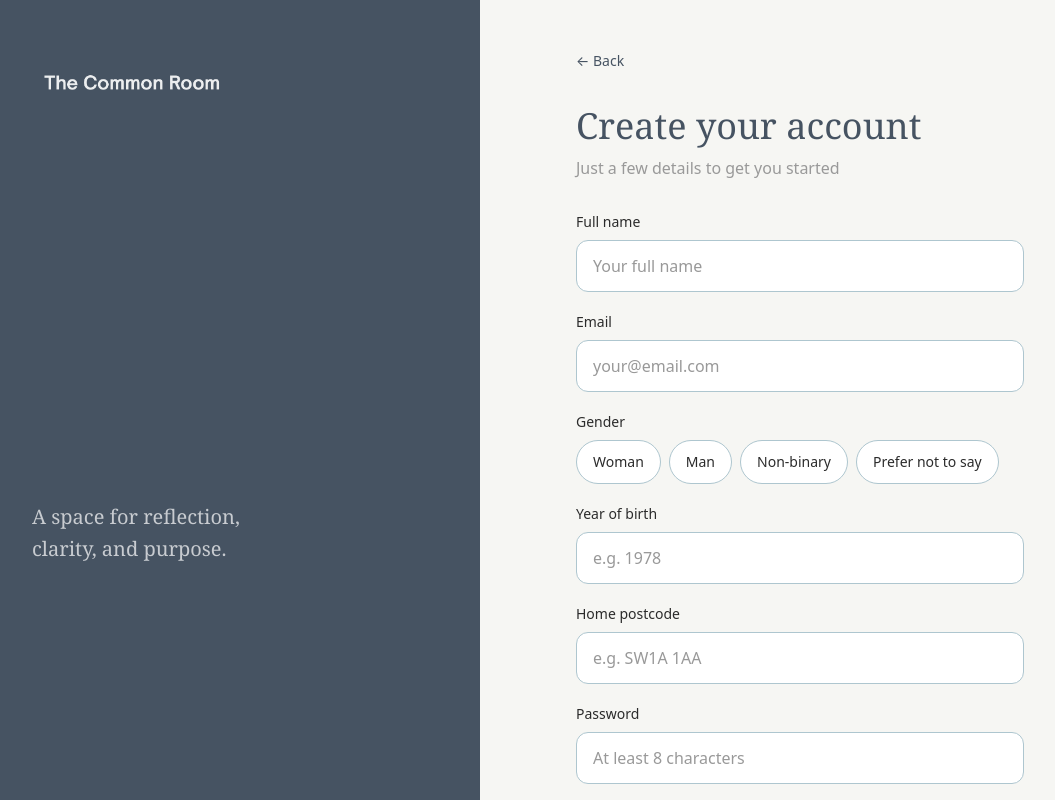
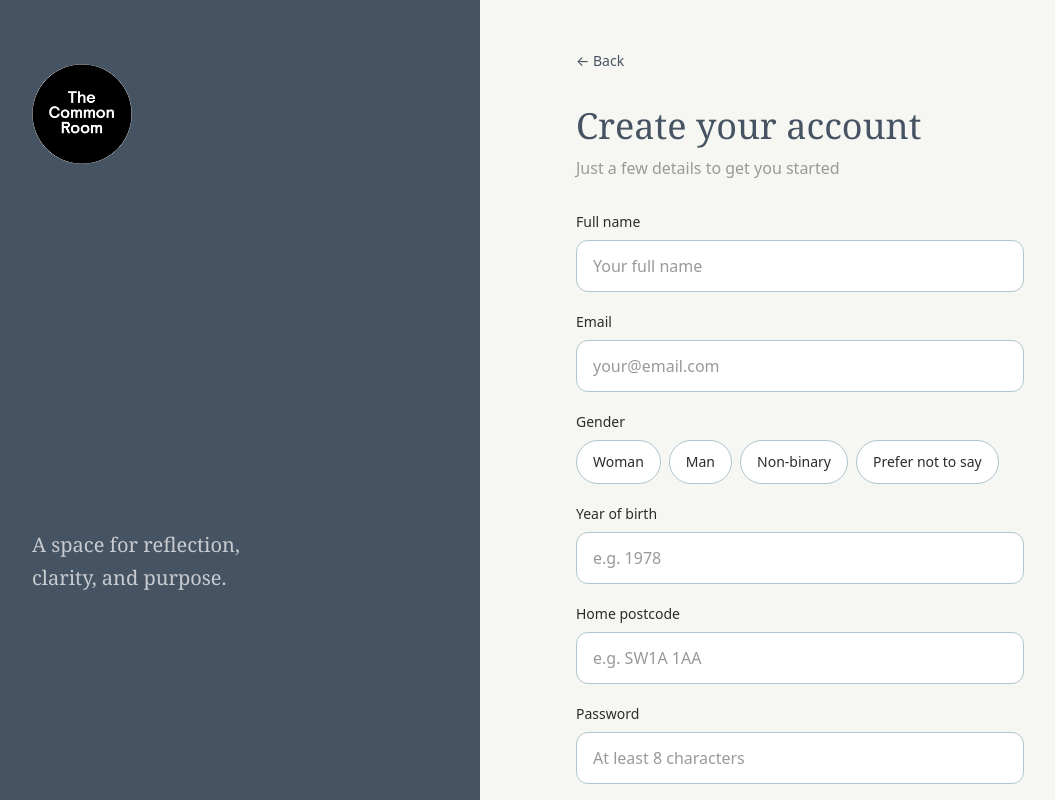
Before and after one commit to jmcollie86/common-room-website, a Next.js app: page /register in a window 1280 px wide. Shown: the top 800 px of the page, without its empty margins (32-1087 px from the left). Built offline with nearby package versions, Linux system fonts and the light colour scheme; no server answers; a web font is replaced by a local one.

Commit message:
fix: replace Image component with img tag for logo rendering and update logo styles

```diff
--- a/app/page.tsx
+++ b/app/page.tsx
@@ -29,8 +29,8 @@ export default function WelcomePage() {
         style={{ backgroundColor: Colors.primary }}
       >
         {/* eslint-disable-next-line @next/next/no-img-element */}
-        <img src="/tcr-logo.png" alt="The Common Room" width={110} height={110}
-          style={{ opacity: 0.9 }}
+        <img src="/tcr-logo.png" alt="The Common Room" width={100} height={100}
+          style={{ borderRadius: '50%' }}
         />
         <div>
           <p className="text-white/80 text-2xl font-georgia leading-relaxed mb-6">
@@ -49,7 +49,9 @@ export default function WelcomePage() {
         {/* Mobile logo */}
         <div className="lg:hidden mb-10">
           {/* eslint-disable-next-line @next/next/no-img-element */}
-          <img src="/tcr-logo.png" alt="The Common Room" width={80} height={80} />
+          <img src="/tcr-logo.png" alt="The Common Room" width={100} height={100}
+            style={{ borderRadius: '50%' }}
+          />
         </div>
 
         <h1 className="font-georgia text-primary text-3xl xl:text-4xl leading-tight mb-8">
--- a/app/register/page.tsx
+++ b/app/register/page.tsx
@@ -2,7 +2,6 @@
 
 import { useState } from 'react';
 import Link from 'next/link';
-import Image from 'next/image';
 import { useRouter } from 'next/navigation';
 import { supabase } from '@/lib/supabase';
 import { Colors } from '@/constants/theme';
@@ -105,8 +104,9 @@ export default function RegisterPage() {
         style={{ backgroundColor: Colors.primary }}
       >
         <Link href="/">
-          <Image src="/logo.png" alt="The Common Room" width={200} height={43} priority
-            style={{ filter: 'brightness(0) invert(1)', opacity: '0.9' }}
+          {/* eslint-disable-next-line @next/next/no-img-element */}
+          <img src="/tcr-logo.png" alt="The Common Room" width={100} height={100}
+            style={{ borderRadius: '50%' }}
           />
         </Link>
         <p className="text-white/70 text-xl font-georgia leading-relaxed">
@@ -120,7 +120,10 @@ export default function RegisterPage() {
 
         <div className="lg:hidden mb-10">
           <Link href="/">
-            <Image src="/logo.png" alt="The Common Room" width={180} height={38} priority  />
+            {/* eslint-disable-next-line @next/next/no-img-element */}
+            <img src="/tcr-logo.png" alt="The Common Room" width={80} height={80}
+              style={{ borderRadius: '50%' }}
+            />
           </Link>
         </div>
 
--- a/app/sign-in/page.tsx
+++ b/app/sign-in/page.tsx
@@ -2,7 +2,6 @@
 
 import { useState } from 'react';
 import Link from 'next/link';
-import Image from 'next/image';
 import { useRouter } from 'next/navigation';
 import { supabase } from '@/lib/supabase';
 import { Colors } from '@/constants/theme';
@@ -43,8 +42,9 @@ export default function SignInPage() {
         style={{ backgroundColor: Colors.primary }}
       >
         <Link href="/">
-          <Image src="/logo.png" alt="The Common Room" width={200} height={43} priority
-            style={{ filter: 'brightness(0) invert(1)', opacity: '0.9' }}
+          {/* eslint-disable-next-line @next/next/no-img-element */}
+          <img src="/tcr-logo.png" alt="The Common Room" width={100} height={100}
+            style={{ borderRadius: '50%' }}
           />
         </Link>
         <p className="text-white/70 text-xl font-georgia leading-relaxed">
@@ -58,7 +58,10 @@ export default function SignInPage() {
 
         <div className="lg:hidden mb-10">
           <Link href="/">
-            <Image src="/logo.png" alt="The Common Room" width={180} height={38} priority  />
+            {/* eslint-disable-next-line @next/next/no-img-element */}
+            <img src="/tcr-logo.png" alt="The Common Room" width={80} height={80}
+              style={{ borderRadius: '50%' }}
+            />
           </Link>
         </div>
 
--- a/components/AppShell.tsx
+++ b/components/AppShell.tsx
@@ -1,7 +1,6 @@
 'use client';
 
 import Link from 'next/link';
-import Image from 'next/image';
 import { useEffect, useState } from 'react';
 import { LayoutDashboard, Layers, Sparkles, FileText, User, ShieldCheck, Menu, X } from 'lucide-react';
 import { supabase } from '@/lib/supabase';
@@ -38,7 +37,8 @@ export function AppShell({ active, children }: AppShellProps) {
       {/* Logo */}
       <div className="px-6 py-6 flex items-center justify-between b-b-sm">
         <Link href="/dashboard" onClick={() => setMobileOpen(false)}>
-          <Image src="/logo.png" alt="The Common Room" width={160} height={34} priority  />
+          {/* eslint-disable-next-line @next/next/no-img-element */}
+          <img src="/tcr-logo-secondary.png" alt="The Common Room" width={140} height={30} />
         </Link>
         <button
           onClick={() => setMobileOpen(false)}
@@ -132,7 +132,8 @@ export function AppShell({ active, children }: AppShellProps) {
           >
             <Menu size={20} color={Colors.primary} />
           </button>
-          <Image src="/logo.png" alt="The Common Room" width={120} height={26} priority  />
+          {/* eslint-disable-next-line @next/next/no-img-element */}
+          <img src="/tcr-logo-secondary.png" alt="The Common Room" width={120} height={26} />
         </div>
 
         {children}
```
Also changed, not shown: public/tcr-logo-secondary.png (added).
